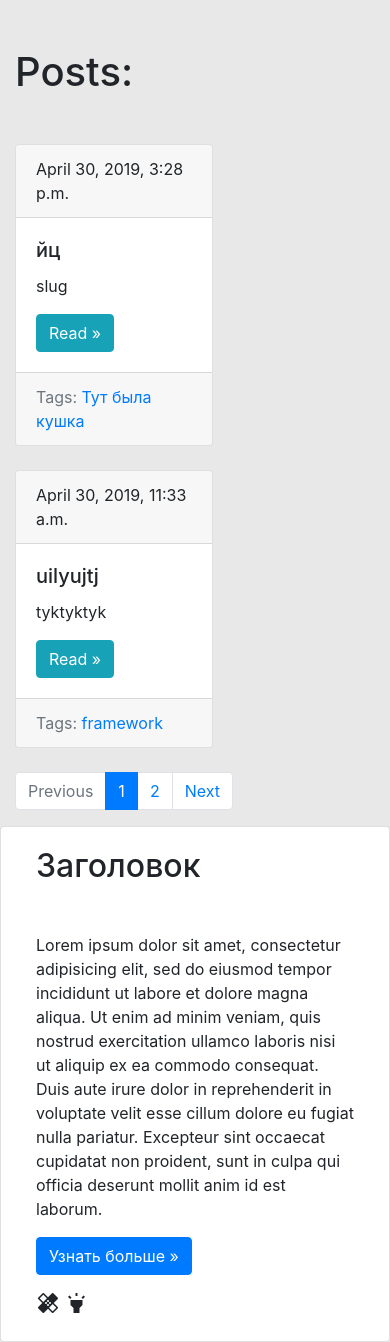
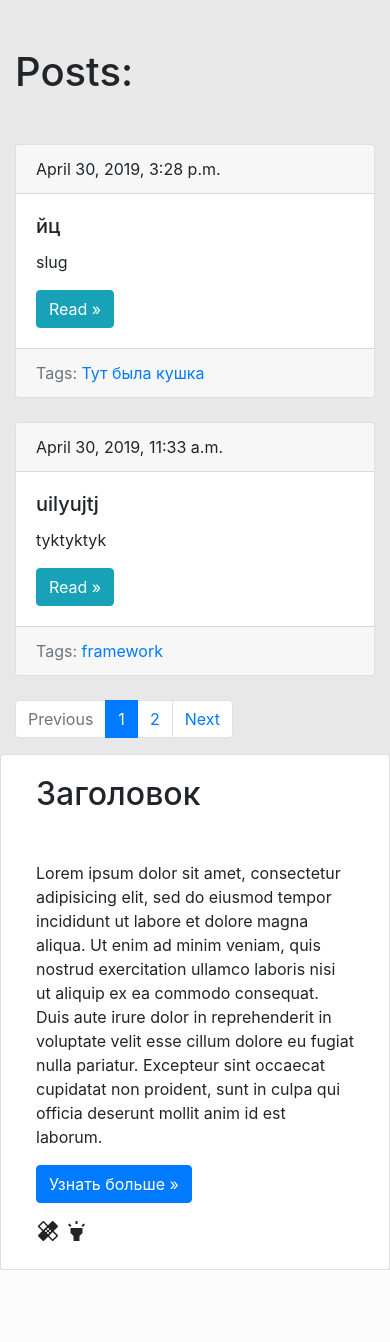
Before and after one commit to PaulNorthern/training-blog, a Django app: page /blog/ in a window 390 px wide. Shown: the part 56-1398 px from the top of the page. After the commit the page ends 1326 px from the top, so only its background shows below. Run offline with Django 3.2, Linux system fonts and the light colour scheme; data comes from the database, SQL or seed files in the repository; some libraries are stand-ins or nearby versions.

Commit message:
update for phones and etc

```diff
--- a/templates/base.html
+++ b/templates/base.html
@@ -74,7 +74,7 @@
     </nav>
 <div class="container mt-5">
   <div class="row">
-    <div class="col-7 offset-md-1">
+    <div class="col-lg offset-md-1">
       {% block content %}
         There is no any content
       {% endblock %}
@@ -108,7 +108,7 @@
       </nav>
       {% endif %}
     </div>
-    <div class="card col-md-3 offset-md-1" style="background-color:white;">
+    <div class="card col-lg-3 offset-md-1" style="background-color:white;">
       <div class="card-body">
         <h2 class="mb-5">Заголовок</h2>
         <p>Lorem ipsum dolor sit amet, consectetur adipisicing elit, sed do eiusmod
```
